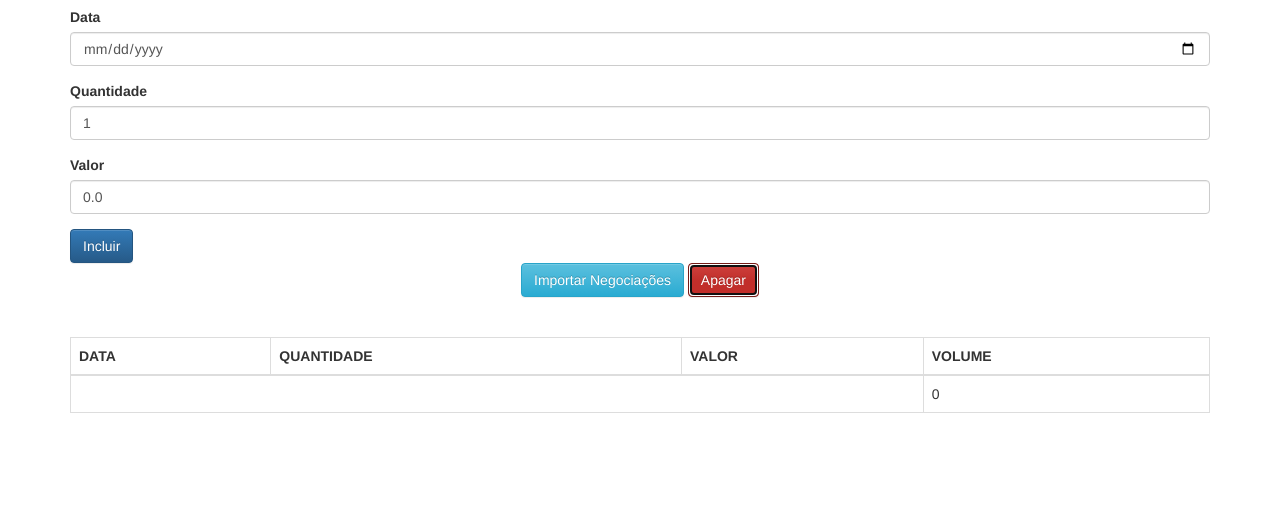
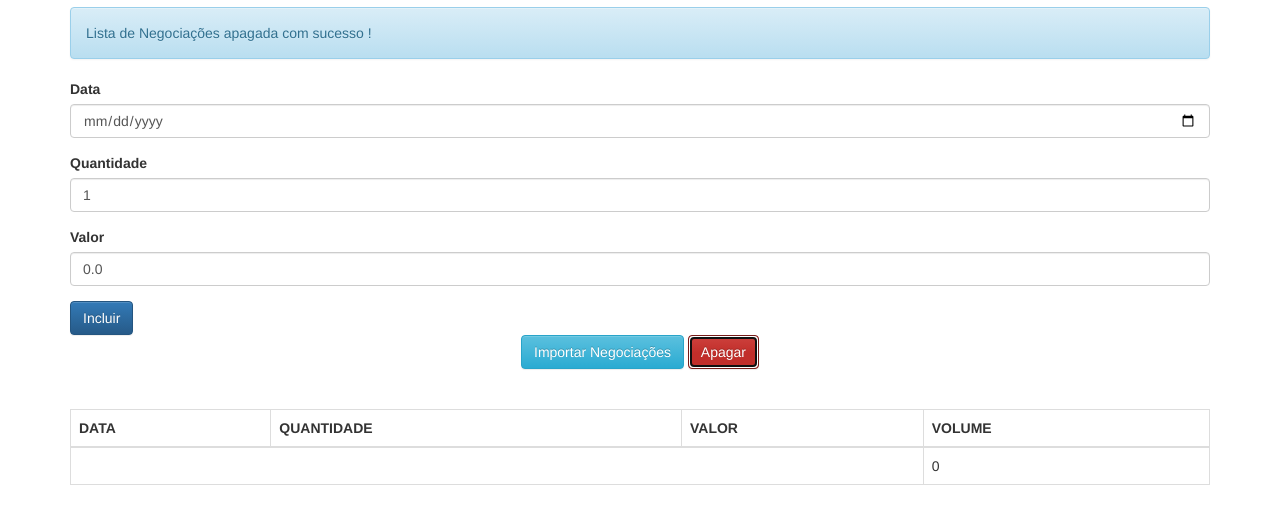
Before and after one commit to lopesdaniel/projeto-engenheiro-javascript-alura, a plain HTML site: page client/index.html in a window 1280 px wide. Both pictures are taken after a click on the button "Apagar". Shown: the part 63-586 px from the top of the page. Drawn offline with Linux system fonts and the light colour scheme.

Commit message:
Limpar lista de negociaçoes e utilizaçao da API Reflection

```diff
--- a/client/index.html
+++ b/client/index.html
@@ -37,7 +37,7 @@
         <button class="btn btn-info text-center" type="button">
             Importar Negociações
         </button>
-        <button class="btn btn-danger text-center" type="button">
+        <button onclick="negociacaoController.apaga()" class="btn btn-danger text-center" type="button">
             Apagar
         </button>
     </div>
--- a/client/js/app/controllers/NegociacaoController.js
+++ b/client/js/app/controllers/NegociacaoController.js
@@ -7,12 +7,13 @@ class NegociacaoController {
         this._inputData = $('#data');
         this._inputQuantidade = $('#quantidade');
         this._inputValor = $('#valor');
-        this._listaNegociacoes = new ListaNegociacoes();
+        this._listaNegociacoes = new ListaNegociacoes(this, function(model){
+            this._negociacoesView.update(model);
+        });
         this._negociacoesView = new NegociacoesView($('#negociacoesView'));
         this._mensagem = new Mensagem();
         this._mensagemView = new MensagemView($('#mensagemView'));
         this._mensagemView.update(this._mensagem);
-
         this._negociacoesView.update(this._listaNegociacoes);
     }
 
@@ -33,7 +34,7 @@ class NegociacaoController {
 
         this._mensagem.texto = 'Negociação adiconada com sucesso!'
 
-        this._negociacoesView.update(this._listaNegociacoes);
+
 
         this._mensagemView.update(this._mensagem);
 
@@ -42,6 +43,14 @@ class NegociacaoController {
         console.log(this._listaNegociacoes.negociacoes);
 
         // console.log(DateHelper.dataParaTexto(this._criaNegociacao.data));
+    }
+
+    apaga(){
+        this._listaNegociacoes.esvazia();
+
+
+        this._mensagem.texto = 'Lista de Negociações apagada com sucesso !';
+        this._mensagemView.update(this._mensagem);
     }
 
     _criaNegociacao()
--- a/client/js/app/models/ListaNegociacoes.js
+++ b/client/js/app/models/ListaNegociacoes.js
@@ -1,16 +1,27 @@
 class ListaNegociacoes {
-    constructor()
+    constructor(contexto, gatilho)
     {
-        this._negociacoes = []
+        this._negociacoes = [];
+        this._gatilho = gatilho;
+        this._contexto = contexto;
     }
 
     adiciona(negociacao)
     {
         this._negociacoes.push(negociacao);
+        //this._gatilho(this);
+        Reflect.apply(this._gatilho, this._contexto, [this]);
     }
 
     get negociacoes()
     {
         return [].concat(this._negociacoes);
     }
+
+    esvazia(){
+        this._negociacoes = [];
+        //this._gatilho(this);
+        Reflect.apply(this._gatilho, this._contexto, [this]);
+    }
+
 }
```
